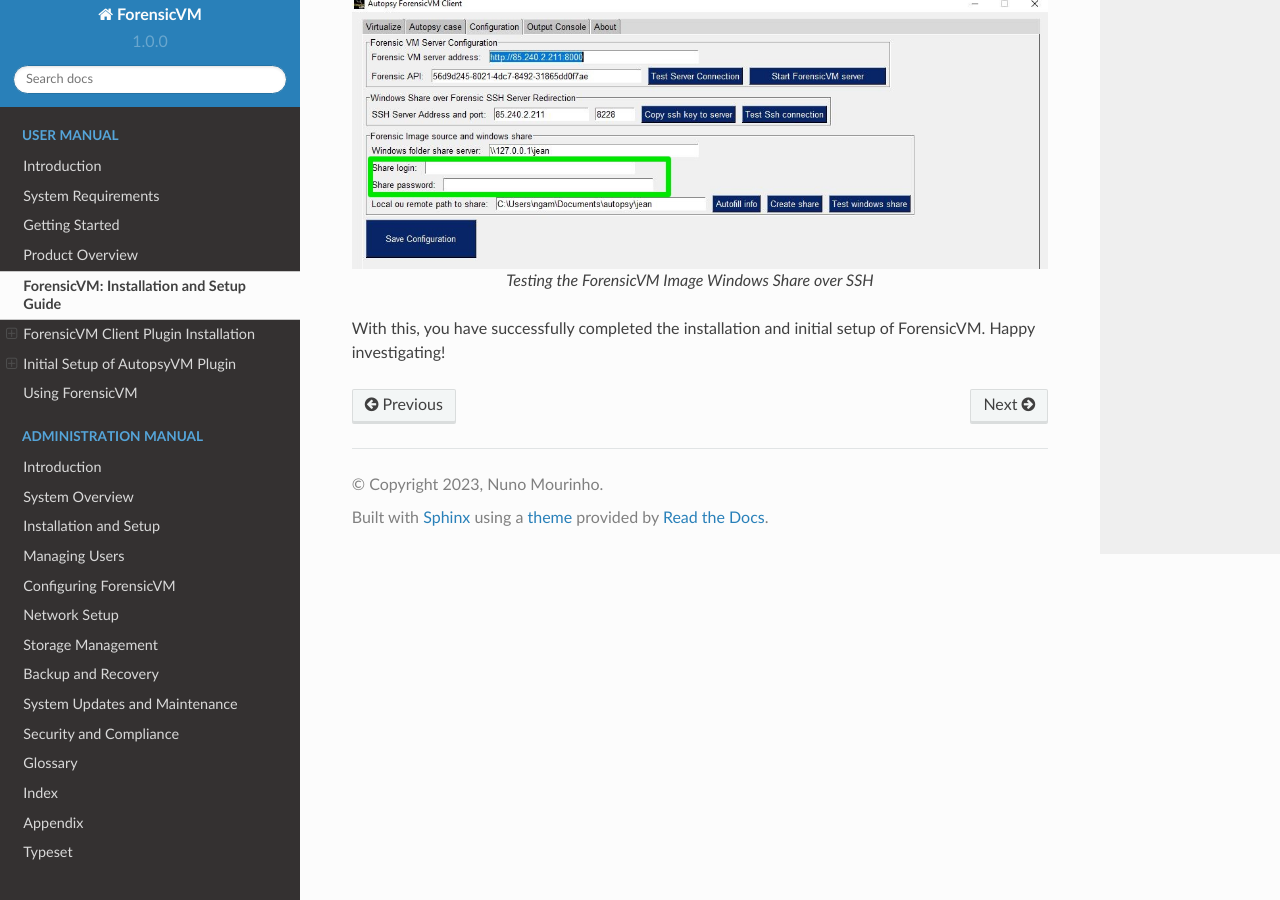
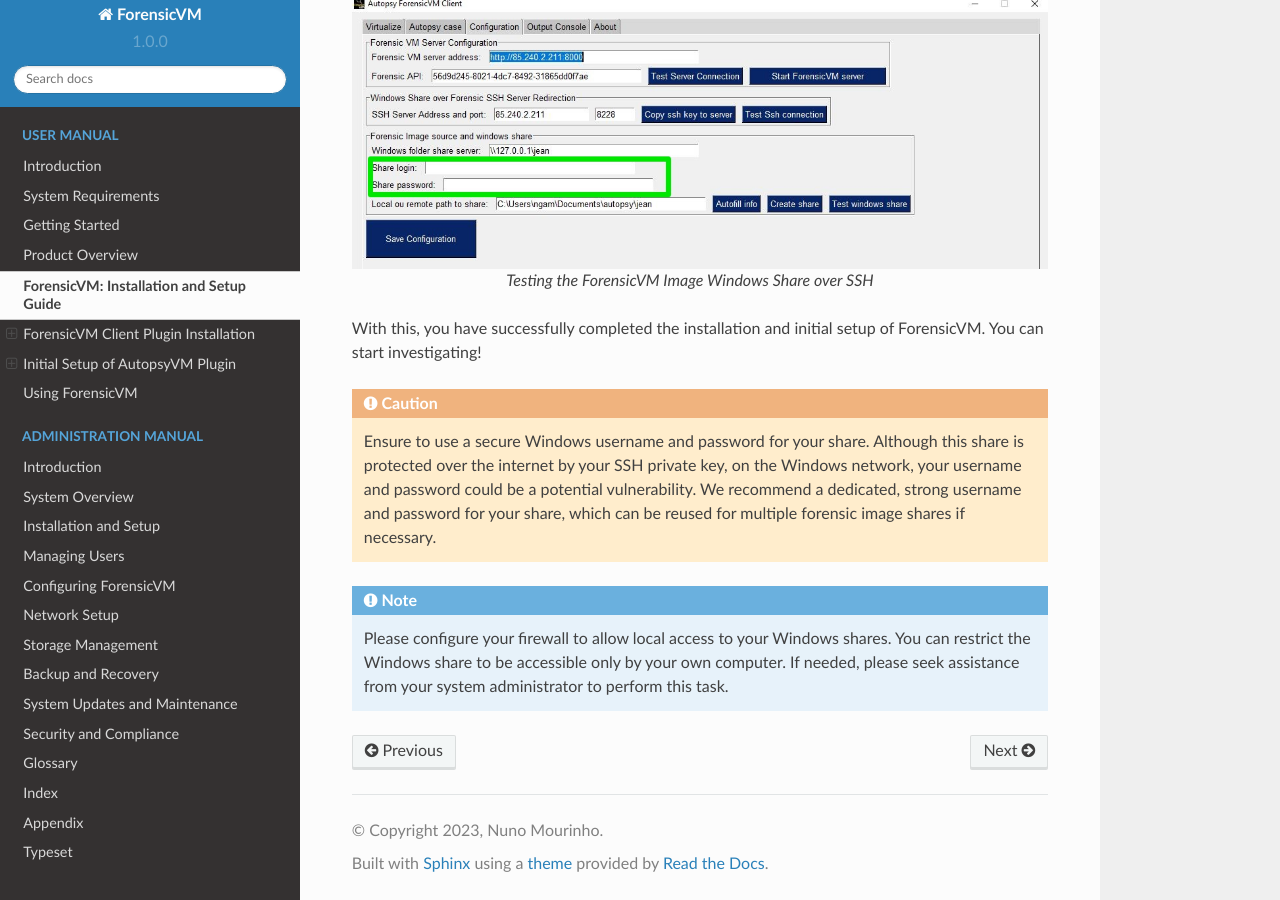
Before and after one commit to nunomourinho/ForensicVMServerAndClientDocs, a Sphinx documentation site: the page built from docs/user/installation_and_setup.rst, in a window 1280 px wide and 900 px high, scrolled down 11333 px. Built offline with Sphinx 7.4.7 and the Read the Docs theme 2.0.0, drawn with Linux system fonts in a browser that asks for light colours; pages that are not in the unit, such as notebooks, are missing from menus.

Commit message:
Update installation_and_setup.rst

```diff
--- a/docs/user/installation_and_setup.rst
+++ b/docs/user/installation_and_setup.rst
@@ -294,4 +294,10 @@
 
    Testing the ForensicVM Image Windows Share over SSH
 
-With this, you have successfully completed the installation and initial setup of ForensicVM. Happy investigating!
+With this, you have successfully completed the installation and initial setup of ForensicVM. You can start investigating!
+
+.. CAUTION::
+   Ensure to use a secure Windows username and password for your share. Although this share is protected over the internet by your SSH private key, on the Windows network, your username and password could be a potential vulnerability. We recommend a dedicated, strong username and password for your share, which can be reused for multiple forensic image shares if necessary.
+
+.. NOTE::
+   Please configure your firewall to allow local access to your Windows shares. You can restrict the Windows share to be accessible only by your own computer. If needed, please seek assistance from your system administrator to perform this task.
```
